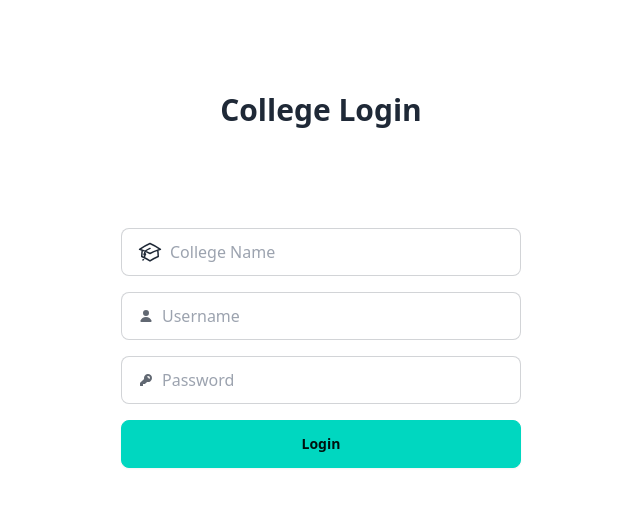
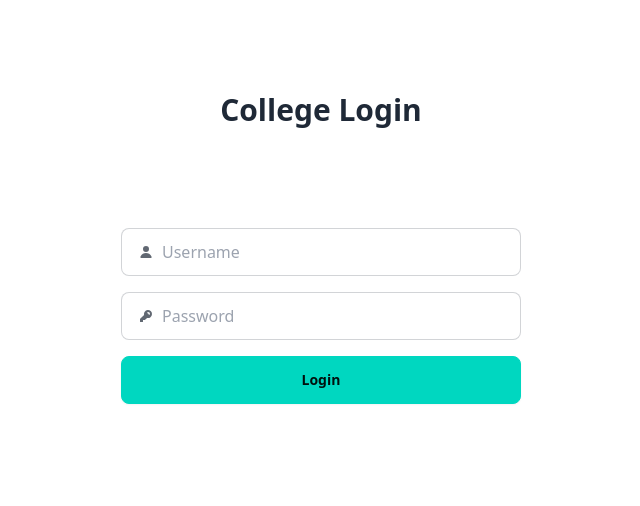
Before and after one commit to Algorithmics-001/bus-pass-web, a React (Vite) app: page /college/login in a window 1280 px wide. Shown: the top 506 px of the page, without its empty margins (319-959 px from the left). Built offline with nearby package versions, Linux system fonts and the light colour scheme.

Commit message:
to debug for amr

```diff
--- a/src/pages/college/CollegeLogin.jsx
+++ b/src/pages/college/CollegeLogin.jsx
@@ -9,7 +9,7 @@ const CollegeLogin = () => {
 
   const [loading, setLoading] = useState(false)
   const [credentials, setCredentials] = useState({
-    CollegeName: "",
+    // CollegeName: "",
     UserName: "",
     Password: ""
   })
@@ -21,8 +21,9 @@ const CollegeLogin = () => {
 
   const handleLogin = (event) => {
     setLoading(true)
-    const creds = {"college": credentials.CollegeName, "username": credentials.UserName, "password": credentials.Password}
-    axios.post('https://amr.sytes.net/college/login', creds, {
+    // const creds = {"college": credentials.CollegeName, "username": credentials.UserName, "password": credentials.Password}
+    const creds = {"username": credentials.UserName, "password": credentials.Password}
+    axios.post('http://localhost:8000/college/login', creds, {
       headers: {
         'Accept': 'application/json',
         'Content-Type': 'application/json'
@@ -45,10 +46,10 @@ const CollegeLogin = () => {
       <center>
       <div className="flex flex-col items-center justify-center max-w-[30em]">
 
-        <label className="input input-bordered flex items-center gap-2 m-2 w-10/12">
-          <svg xmlns="http://www.w3.org/2000/svg" fill="none" viewBox="0 0 24 24" stroke-width="1.5" stroke="currentColor" class="w-6 h-6"><path stroke-linecap="round" stroke-linejoin="round" d="M4.26 10.147a60.438 60.438 0 0 0-.491 6.347A48.62 48.62 0 0 1 12 20.904a48.62 48.62 0 0 1 8.232-4.41 60.46 60.46 0 0 0-.491-6.347m-15.482 0a50.636 50.636 0 0 0-2.658-.813A59.906 59.906 0 0 1 12 3.493a59.903 59.903 0 0 1 10.399 5.84c-.896.248-1.783.52-2.658.814m-15.482 0A50.717 50.717 0 0 1 12 13.489a50.702 50.702 0 0 1 7.74-3.342M6.75 15a.75.75 0 1 0 0-1.5.75.75 0 0 0 0 1.5Zm0 0v-3.675A55.378 55.378 0 0 1 12 8.443m-7.007 11.55A5.981 5.981 0 0 0 6.75 15.75v-1.5" /></svg>
-          <input type="text" className="grow" placeholder="College Name" name="CollegeName" onChange={handleChange}/>
-        </label>
+        {/* <label className="input input-bordered flex items-center gap-2 m-2 w-10/12"> */}
+        {/*   <svg xmlns="http://www.w3.org/2000/svg" fill="none" viewBox="0 0 24 24" stroke-width="1.5" stroke="currentColor" class="w-6 h-6"><path stroke-linecap="round" stroke-linejoin="round" d="M4.26 10.147a60.438 60.438 0 0 0-.491 6.347A48.62 48.62 0 0 1 12 20.904a48.62 48.62 0 0 1 8.232-4.41 60.46 60.46 0 0 0-.491-6.347m-15.482 0a50.636 50.636 0 0 0-2.658-.813A59.906 59.906 0 0 1 12 3.493a59.903 59.903 0 0 1 10.399 5.84c-.896.248-1.783.52-2.658.814m-15.482 0A50.717 50.717 0 0 1 12 13.489a50.702 50.702 0 0 1 7.74-3.342M6.75 15a.75.75 0 1 0 0-1.5.75.75 0 0 0 0 1.5Zm0 0v-3.675A55.378 55.378 0 0 1 12 8.443m-7.007 11.55A5.981 5.981 0 0 0 6.75 15.75v-1.5" /></svg> */}
+        {/*   <input type="text" className="grow" placeholder="College Name" name="CollegeName" onChange={handleChange}/> */}
+        {/* </label> */}
 
         <label className="input input-bordered flex items-center gap-2 m-2 w-10/12">
           <svg xmlns="http://www.w3.org/2000/svg" viewBox="0 0 16 16" fill="currentColor" className="w-4 h-4 opacity-70"><path d="M8 8a3 3 0 1 0 0-6 3 3 0 0 0 0 6ZM12.735 14c.618 0 1.093-.561.872-1.139a6.002 6.002 0 0 0-11.215 0c-.22.578.254 1.139.872 1.139h9.47Z" /></svg>
```
